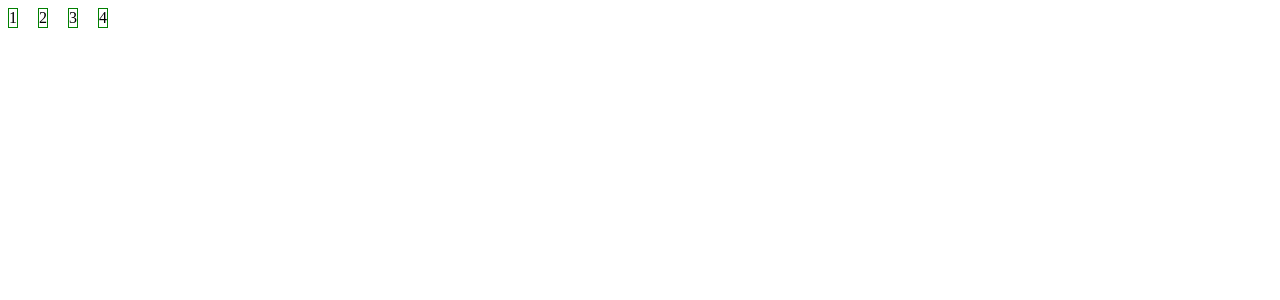
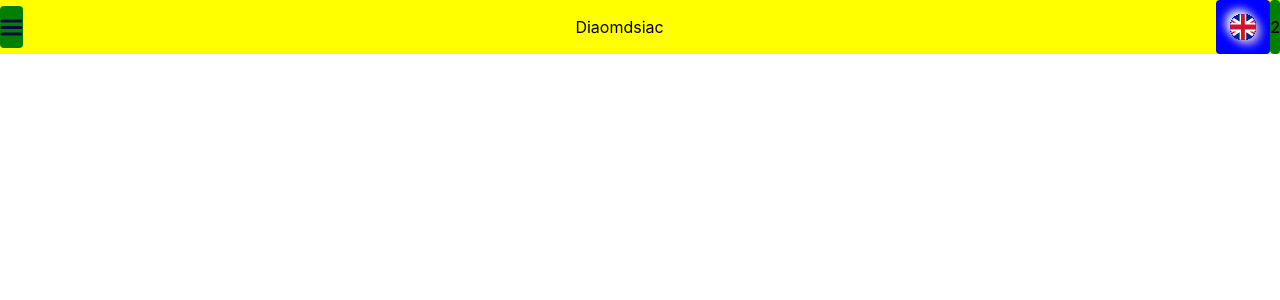
Before and after one commit to Flint174/diamond-painting, a React (Create React App) app: page / in a window 1280 px wide. Shown: the top 300 px of the page. Built offline with nearby package versions, Linux system fonts and the light colour scheme.

Commit message:
app header with icons

```diff
--- a/src/components/app-header/app-header.tsx
+++ b/src/components/app-header/app-header.tsx
@@ -1,22 +1,42 @@
 import styled from "styled-components";
 import { Box, BoxProps, getBoxStyles } from "../../ui/box";
 import { FlexBox, FlexBoxProps, getFlexStyles } from "../../ui/flex-box";
+import { Button, BurgerIcon, TextBlock, EnGbFlag } from "../../ui";
 
 const Header = styled.header<FlexBoxProps & BoxProps>`
+  /* background-color: ${(p) => p.theme.colors.background}; */
+  background-color: yellow;
   ${getFlexStyles};
   ${getBoxStyles};
 `;
-const Item = styled(Box)`
-  border: 1px solid green;
+
+const FlatButton = styled(Button)`
+  /* margin: 0; */
+  padding: 0;
 `;
 
-export const AppHeader = () => (
-  <Header>
-    <FlexBox direction="row" gap={5}>
-      <Item>1</Item>
-      <Item>2</Item>
-      <Item>3</Item>
-      <Item>4</Item>
-    </FlexBox>
-  </Header>
-);
+export const AppHeader = () => {
+  const onClick = () => {
+    console.log("click!");
+  };
+  return (
+    <Header
+      flex="row"
+      items="center"
+      justify="space-between"
+      wrap="nowrap"
+      color="primary"
+    >
+      <FlatButton onClick={onClick}>
+        <BurgerIcon />
+      </FlatButton>
+      <TextBlock renderTag="h1">Diaomdsiac</TextBlock>
+      <FlexBox flex="row" wrap="nowrap">
+        <FlatButton primary>
+          <EnGbFlag />
+        </FlatButton>
+        <FlatButton>2</FlatButton>
+      </FlexBox>
+    </Header>
+  );
+};
--- a/src/index.tsx
+++ b/src/index.tsx
@@ -6,7 +6,7 @@ import { Provider } from "react-redux";
 import reportWebVitals from "./reportWebVitals";
 import { store } from "./services";
 import { ThemeProvider } from "styled-components";
-import { mainTheme } from "./ui/themes";
+import { GlobalStyle, mainTheme } from "./ui/themes";
 
 const root = ReactDOM.createRoot(
   document.getElementById("root") as HTMLElement
@@ -16,6 +16,7 @@ root.render(
     <BrowserRouter>
       <Provider store={store}>
         <ThemeProvider theme={mainTheme}>
+          <GlobalStyle />
           <App />
         </ThemeProvider>
       </Provider>
--- a/src/ui/flex-box.tsx
+++ b/src/ui/flex-box.tsx
@@ -3,7 +3,7 @@ import { BoxProps, getBoxStyles } from "./box";
 import { calcSpacing } from "./utils/spacing";
 
 export interface FlexBoxProps {
-  direction?: "row" | "column" | "row-reverse" | "column-reverse";
+  flex?: "row" | "column" | "row-reverse" | "column-reverse";
   wrap?: "nowrap" | "wrap" | "wrap-reverse";
   justify?:
     | "flex-start"
@@ -30,7 +30,7 @@ export interface FlexBoxProps {
 
 export const getFlexStyles = css<FlexBoxProps>(
   ({
-    direction,
+    flex: direction,
     wrap,
     justify,
     items,
--- /dev/null
+++ b/src/ui/icons/burger-icon/burger-icon.tsx
@@ -0,0 +1,4 @@
+import styled from "styled-components";
+import { ReactComponent as Icon } from "./burger_button_menu_icon.svg";
+
+export const BurgerIcon = styled(Icon)``;
--- /dev/null
+++ b/src/ui/icons/burger-icon/index.ts
@@ -0,0 +1 @@
+export { BurgerIcon } from "./burger-icon";
--- /dev/null
+++ b/src/ui/icons/en-gb-flag/en-gb-flag.tsx
@@ -0,0 +1,4 @@
+import styled from "styled-components";
+import { ReactComponent as Icon } from "./en-gb-flag.svg";
+
+export const EnGbFlag = styled(Icon)``;
--- /dev/null
+++ b/src/ui/icons/en-gb-flag/index.ts
@@ -0,0 +1 @@
+export { EnGbFlag } from "./en-gb-flag";
--- /dev/null
+++ b/src/ui/icons/index.ts
@@ -0,0 +1,2 @@
+export { BurgerIcon } from "./burger-icon";
+export { EnGbFlag } from "./en-gb-flag";
--- /dev/null
+++ b/src/ui/index.ts
@@ -0,0 +1,5 @@
+export { Box, getBoxStyles } from "./box";
+export { Button } from "./button";
+export { FlexBox, getFlexStyles } from "./flex-box";
+export { H1, H2, H3, H4, H5, H6, P, Span, TextBlock } from "./typography";
+export { BurgerIcon, EnGbFlag } from "./icons";
```
Also changed, not shown: src/ui/icons/burger-icon/burger_button_menu_icon.svg (added), src/ui/icons/en-gb-flag/en-gb-flag.svg (added), src/ui/themes.tsx (renamed from src/ui/themes.ts).
